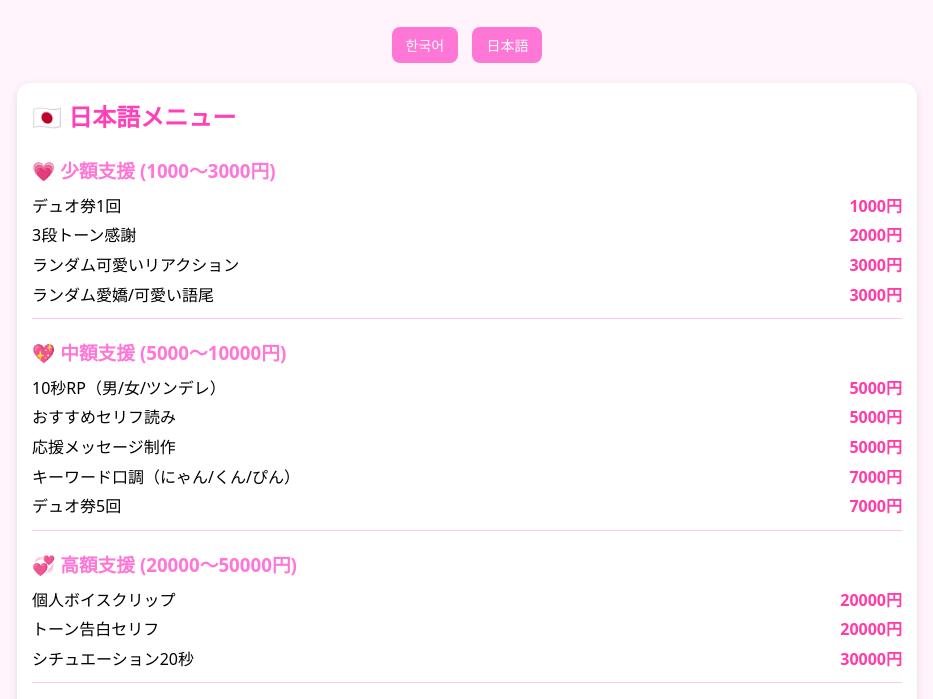
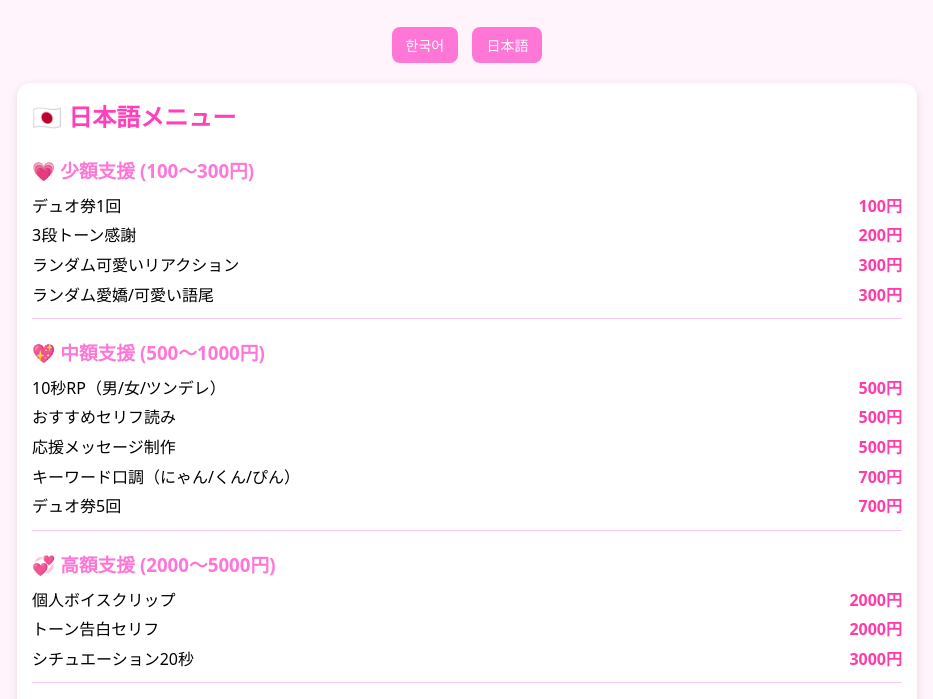
Before and after one commit to nerielchnnel-droid/Avin-Support-Menu-, a plain HTML site: page index.html in a window 1280 px wide. Both pictures are taken after a click on the button "日本語". Shown: the part 96-795 px from the top of the page, without its empty margins (173-1106 px from the left). Drawn offline with Linux system fonts and the light colour scheme.

Commit message:
index.html

```diff
--- a/index.html
+++ b/index.html
@@ -87,38 +87,38 @@ function showLang(lang) {
 <div class="lang-box" id="jp" style="display:none;">
 <h2>🇯🇵 日本語メニュー</h2>
 
-<h3>💗 少額支援 (1000〜3000円)</h3>
-<div class='item'>デュオ券1回 <span class='price'>1000円</span></div>
-<div class='item'>3段トーン感謝 <span class='price'>2000円</span></div>
-<div class='item'>ランダム可愛いリアクション <span class='price'>3000円</span></div>
-<div class='item'>ランダム愛嬌/可愛い語尾 <span class='price'>3000円</span></div>
+<h3>💗 少額支援 (100〜300円)</h3>
+<div class='item'>デュオ券1回 <span class='price'>100円</span></div>
+<div class='item'>3段トーン感謝 <span class='price'>200円</span></div>
+<div class='item'>ランダム可愛いリアクション <span class='price'>300円</span></div>
+<div class='item'>ランダム愛嬌/可愛い語尾 <span class='price'>300円</span></div>
 
 <div class='line'></div>
 
-<h3>💖 中額支援 (5000〜10000円)</h3>
-<div class='item'>10秒RP（男/女/ツンデレ） <span class='price'>5000円</span></div>
-<div class='item'>おすすめセリフ読み <span class='price'>5000円</span></div>
-<div class='item'>応援メッセージ制作 <span class='price'>5000円</span></div>
-<div class='item'>キーワード口調（にゃん/くん/ぴん） <span class='price'>7000円</span></div>
-<div class='item'>デュオ券5回 <span class='price'>7000円</span></div>
+<h3>💖 中額支援 (500〜1000円)</h3>
+<div class='item'>10秒RP（男/女/ツンデレ） <span class='price'>500円</span></div>
+<div class='item'>おすすめセリフ読み <span class='price'>500円</span></div>
+<div class='item'>応援メッセージ制作 <span class='price'>500円</span></div>
+<div class='item'>キーワード口調（にゃん/くん/ぴん） <span class='price'>700円</span></div>
+<div class='item'>デュオ券5回 <span class='price'>700円</span></div>
 
 <div class='line'></div>
 
-<h3>💞 高額支援 (20000〜50000円)</h3>
-<div class='item'>個人ボイスクリップ <span class='price'>20000円</span></div>
-<div class='item'>トーン告白セリフ <span class='price'>20000円</span></div>
-<div class='item'>シチュエーション20秒 <span class='price'>30000円</span></div>
+<h3>💞 高額支援 (2000〜5000円)</h3>
+<div class='item'>個人ボイスクリップ <span class='price'>2000円</span></div>
+<div class='item'>トーン告白セリフ <span class='price'>2000円</span></div>
+<div class='item'>シチュエーション20秒 <span class='price'>3000円</span></div>
 
 <div class='line'></div>
 
-<h3>💎 超高額 (50000円〜)</h3>
-<div class='item'>悩み相談1分 <span class='price'>70000円</span></div>
-<div class='item'>5万ポイント購入全部 <span class='price'>100000円</span></div>
-<div class='item'>特大願い券 <span class='price'>500000円</span></div>
+<h3>💎 超高額 (5000円〜)</h3>
+<div class='item'>悩み相談1分 <span class='price'>7000円</span></div>
+<div class='item'>5万ポイント購入全部 <span class='price'>10000円</span></div>
+<div class='item'>特大願い券 <span class='price'>50000円</span></div>
 
 <div class='line'></div>
 
-<h3>🎰 ガチャ (5000円 / 30000P)</h3>
+<h3>🎰 ガチャ (500円 / 3000P)</h3>
 <div>ランダム可愛いリアクション</div>
 <div>ランダム愛嬌1つ</div>
 <div>20秒シチュエーション</div>
```
